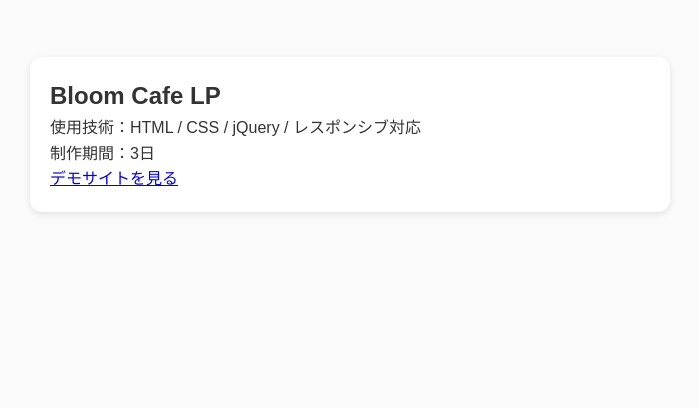
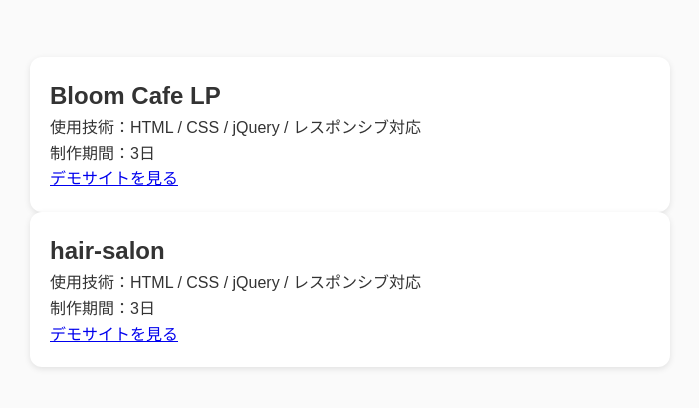
Before and after one commit to 2t9srh4fpb-bot/Myportfolio, a plain HTML site: page index.html in a window 1280 px wide. Shown: the part 120-528 px from the top of the page, without its empty margins (290-989 px from the left). Drawn offline with Linux system fonts and the light colour scheme.

Commit message:
Update index.html

```diff
--- a/index.html
+++ b/index.html
@@ -18,6 +18,12 @@
             <p>制作期間：3日</p>
             <a href="https://2t9srh4fpb-bot.github.io/Bloom-cafe/">デモサイトを見る</a>
         </section>
+        <section class="work">
+            <h2>hair-salon</h2>
+            <p>使用技術：HTML / CSS / jQuery / レスポンシブ対応</p>
+            <p>制作期間：3日</p>
+            <a href="https://2t9srh4fpb-bot.github.io/hair-salon/">デモサイトを見る</a>
+        </section>
     </main>
 </body>
 </html>
```
